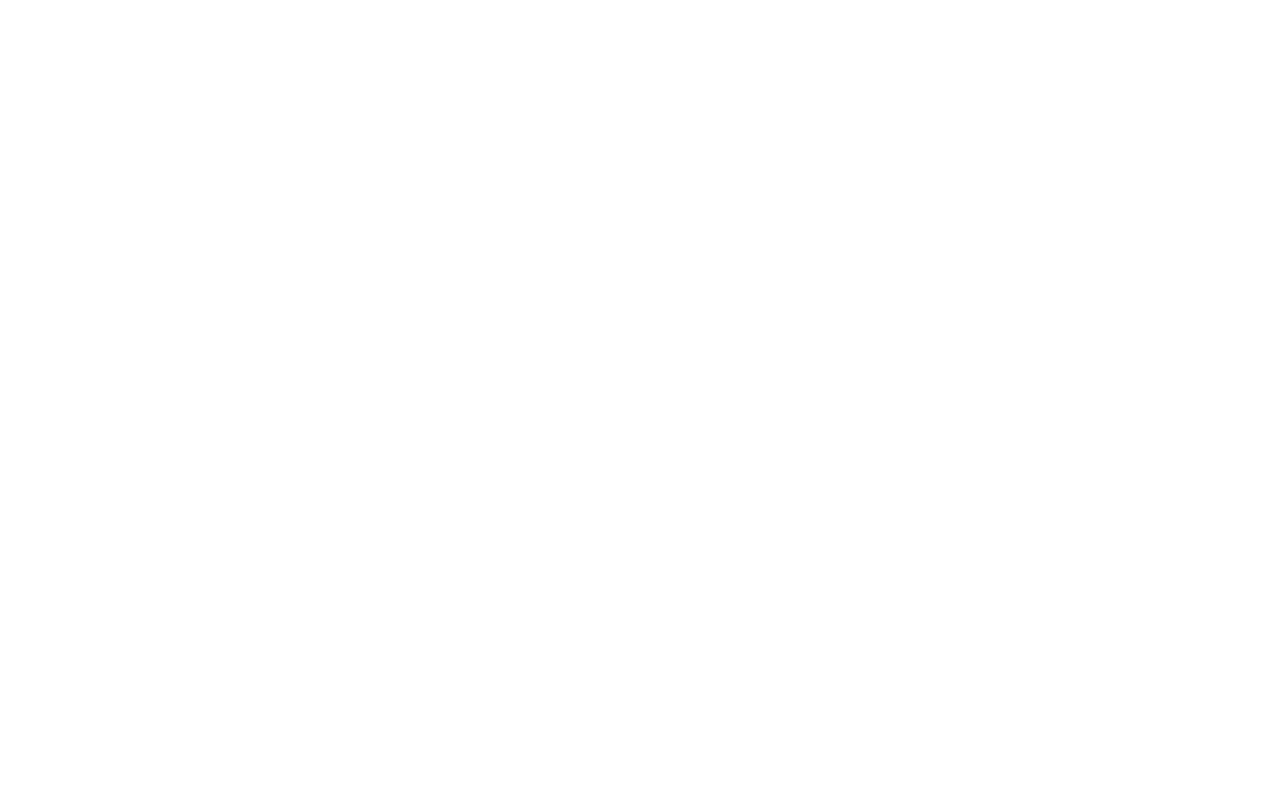
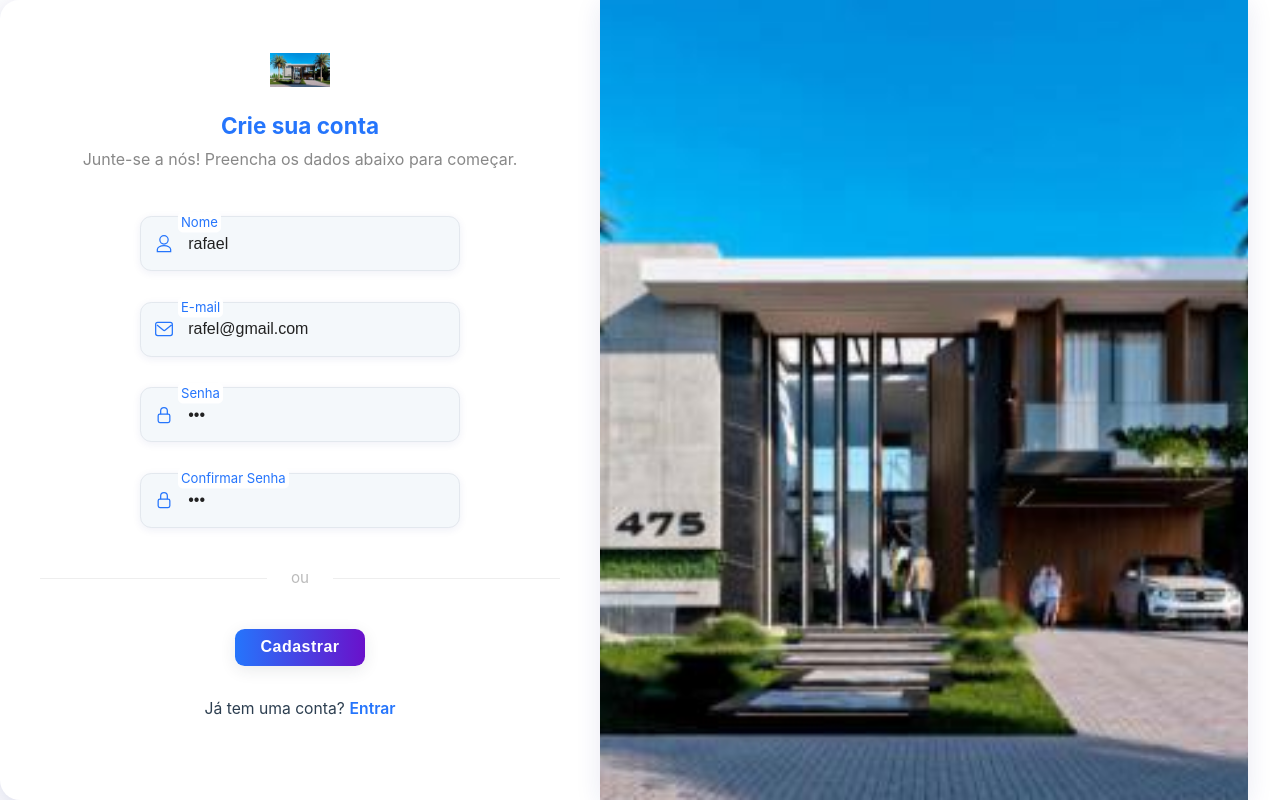
Before and after one commit to 917rafael/front-primeiro.lar-2, a Vue app: page /LoginCadastro in a window 1280 px wide. Before the commit this address had no page. Built offline with nearby package versions, Linux system fonts and the light colour scheme.

Commit message:
feat: "Logincadastro.vue animação entre os compoenetes login e cadastro" #13

```diff
--- a/src/views/CadastroUsuario.vue
+++ b/src/components/LoginECadastro/CadastroUsuario.vue
@@ -1,10 +1,12 @@
 <script setup>
-import { ref } from 'vue'
+import { ref, defineEmits } from 'vue'
 
-const nome = ref('')
-const email = ref('')
-const senha = ref('')
-const confirmarSenha = ref('')
+const emit = defineEmits(['cadastro-sucesso'])
+
+const nome = ref('rafael')
+const email = ref('rafel@gmail.com')
+const senha = ref('123')
+const confirmarSenha = ref('123')
 const erro = ref('')
 const sucesso = ref('')
 
@@ -25,11 +27,14 @@
   email.value = ''
   senha.value = ''
   confirmarSenha.value = ''
+  setTimeout(() => {
+    emit('cadastro-sucesso')
+  }, 350) // Reduzido para animação iniciar mais rápido
 }
 </script>
 
 <template>
-  <div class="cadastro-container right-align">
+
     <form class="cadastro-form" @submit.prevent="cadastrar">
       <div class="cadastro-header">
         <img src="/src/assets/img/image.png" alt="Logo" class="cadastro-logo" />
@@ -73,23 +78,11 @@
         <a href="/login">Entrar</a>
       </div>
     </form>
-  </div>
+
 </template>
 
 <style scoped>
-.cadastro-container {
-  min-height: 100vh;
-  max-height: 100vh;
-  height: 100vh;
-  display: flex;
-  align-items: center;
-  width: 100%;
-  background: linear-gradient(120deg, #6a11cb 0%, #2575fc 100%);
-}
 
-.right-align {
-  justify-content: flex-end;
-}
 
 .cadastro-form {
  border-top-left-radius: 1.2rem;
@@ -98,7 +91,7 @@
   padding: 2.5rem 2rem;
   box-shadow: 0 8px 32px 0 rgba(31, 38, 135, 0.2);
   width: 150%;
-  max-width: 700px;
+  max-width: 600px;
   min-height: 100vh;
   max-height: 100vh;
   height: 100vh;
@@ -294,13 +287,5 @@
   border: 1px solid #1b8a3d;
 }
 
-@media (max-width: 500px) {
-  .cadastro-container {
-    justify-content: center;
-  }
-  .cadastro-form {
-    padding: 1.2rem 0.5rem;
-    max-width: 95vw;
-  }
-}
+
 </style>
--- a/src/views/LoginDoCliente.vue
+++ b/src/components/LoginECadastro/LoginDoCliente.vue
@@ -25,7 +25,7 @@
 </script>
 
 <template>
-  <div class="login-container right-align">
+
     <form class="login-form" @submit.prevent="login">
       <div class="login-header">
         <img src="/src/assets/img/image.png" alt="Logo" class="login-logo" />
@@ -65,23 +65,12 @@
         <a href="/cadastro">Cadastre-se</a>
       </div>
     </form>
-  </div>
+
 </template>
 
 <style scoped>
 
-.login-container {
-  min-height: 100vh;
-  max-height: 100vh;
-  height: 100vh;
-  display: flex;
-  align-items: center;
-  width: 100%;
-}
 
-.right-align {
-  justify-content: flex-end;
-}
 
 .login-form {
   border-top-left-radius: 1.2rem;
@@ -91,7 +80,7 @@
   display: flex;
   flex-direction: column;
   gap: 1.2rem;
-  max-width: 700px;
+  max-width: 600px;
   min-height: 100vh;
   max-height: 100vh;
   height: 100vh;
@@ -352,13 +341,5 @@
   color: #ff9966;
 }
 
-@media (max-width: 500px) {
-  .login-container {
-    justify-content: center;
-  }
-  .login-form {
-    padding: 1.2rem 0.5rem;
-    max-width: 95vw;
-  }
-}
+
 </style>
--- a/src/router/index.js
+++ b/src/router/index.js
@@ -8,17 +8,23 @@
       path: '/',
       name: 'Home',
       component: () => import('../views/Home.vue'),
-    },
+    // },
+    //  {
+    //   path: '/login',
+    //   name: 'login',
+    //   component: () => import('../components/LoginECadastro/LoginDoCliente.vue'),
+    //  },
+    //   {
+    //   path: '/cadastro',
+    //   name: 'Cadastro',
+    //   component: () => import('../components/LoginECadastro/CadastroUsuario.vue'),
+     },
+
      {
-      path: '/login',
-      name: 'login',
-      component: () => import('../views/LoginDoCliente.vue'),
+      path: '/LoginCadastro',
+      name: 'Home',
+      component: () => import('../views/LoginCadastro.vue'),
      },
-      {
-      path: '/cadastro',
-      name: 'Cadastro',
-      component: () => import('../views/CadastroUsuario.vue'),
-    },
   ],
 })
 
--- /dev/null
+++ b/src/views/LoginCadastro.vue
@@ -0,0 +1,226 @@
+<script setup>
+import { ref } from 'vue'
+import LoginDoCliente from '../components/LoginECadastro/LoginDoCliente.vue'
+import CadastroUsuario from '../components/LoginECadastro/CadastroUsuario.vue'
+
+const cadastroAtivo = ref(true)
+const animando = ref(false)
+
+function handleCadastroSucesso() {
+  animando.value = true
+  setTimeout(() => {
+    cadastroAtivo.value = false
+    animando.value = false
+  }, 700)
+}
+</script>
+<template>
+    <div class="login-cadastro-page">
+
+        <transition name="slide-cadastro">
+
+            <div v-if="cadastroAtivo" class="cadastro-side">
+          <CadastroUsuario @cadastro-sucesso="handleCadastroSucesso" />
+          <div class="img-area">
+              <img src="/src/assets/img/image.png" alt="Imagem ilustrativa" class="img" />
+          </div>
+        </div>
+
+    </transition>
+
+
+      <transition name="slide-login">
+        <div v-if="!cadastroAtivo" class="login-side">
+
+            <div class="img-area-2">
+                <img src="/src/assets/img/image.png" alt="Imagem ilustrativa" class="img" />
+            </div>
+
+            <LoginDoCliente />
+        </div>
+      </transition>
+    </div>
+</template>
+
+<style scoped>
+.img-area{
+    display: flex;
+    align-items: stretch;
+    justify-content: center;
+    height: 100%;
+    width: 100%;
+    padding: 0 2rem 0 0;
+    flex: 1 1 0%;
+}
+
+.img {
+  max-width: 100%;
+  max-height: 100%;
+  box-shadow: 0 4px 24px 0 rgba(31,38,135,0.10);
+  object-fit: cover;
+}
+
+.login-cadastro-page {
+  position: relative;
+  display: flex;
+  min-height: 100vh;
+  width: 100vw;
+  overflow: hidden;
+}
+
+.cadastro-side,
+.login-side {
+  position: absolute;
+  top: 0;
+  bottom: 0;
+  width: 50vw;
+  min-width: 320px;
+  height: 100vh;
+  display: flex;
+  align-items: center;
+}
+
+.cadastro-side {
+  left: 0;
+  justify-content: center;
+  align-items: center;
+  background: none;
+  z-index: 2;
+  flex-direction: row;
+  width: 100vw;
+  height: 100vh;
+  position: absolute;
+  top: 0;
+  bottom: 0;
+  right: 0;
+  box-shadow: none;
+  overflow: hidden;
+}
+
+.login-side {
+  right: 0;
+  justify-content: flex-end;
+  background: #fff;
+  z-index: 1;
+}
+
+.fade-in {
+  animation: fadeIn 0.7s forwards;
+}
+
+.fade-out {
+  animation: fadeOut 0.7s forwards;
+}
+
+@keyframes fadeIn {
+  from { opacity: 0; }
+  to { opacity: 1; }
+}
+
+@keyframes fadeOut {
+  from { opacity: 1; }
+  to { opacity: 0; }
+}
+
+@media (max-width: 900px) {
+  .login-cadastro-page {
+    flex-direction: column;
+  }
+  .cadastro-side, .login-side {
+    justify-content: center;
+    min-height: 50vh;
+  }
+}
+
+.cadastro-imagem-area {
+  display: flex;
+  align-items: flex-end;
+  justify-content: flex-end;
+  height: 100vh;
+  width: 100vw;
+  padding: 0;
+  flex: 1 1 0%;
+  position: absolute;
+  top: 0;
+  left: 0;
+  z-index: 0;
+  pointer-events: none;
+}
+
+.cadastro-imagem-area img {
+  width: 60vw;
+  height: 100vh;
+  object-fit: cover;
+  border-radius: 0 1.2rem 1.2rem 0;
+  box-shadow: 0 4px 24px 0 rgba(31,38,135,0.10);
+  filter: brightness(0.7) blur(0.5px);
+  transition: width 0.4s, filter 0.4s;
+}
+
+.cadastro-side > *:not(.cadastro-imagem-area) {
+  position: relative;
+  z-index: 2;
+}
+
+@media (max-width: 900px) {
+  .cadastro-imagem-area img {
+    width: 100vw;
+    border-radius: 0;
+  }
+}
+
+/* Nova animação para a transição de slide */
+.slide-cadastro-enter-active,
+.slide-cadastro-leave-active {
+  transition: transform 0.7s cubic-bezier(.77,0,.18,1), opacity 0.7s, filter 0.7s;
+  will-change: transform, opacity, filter;
+}
+.slide-cadastro-enter-from {
+  transform: translateX(-100%) scale(0.98) skewY(-2deg);
+  opacity: 0;
+  filter: blur(8px) brightness(1.2);
+}
+.slide-cadastro-enter-to {
+  transform: translateX(0) scale(1) skewY(0);
+  opacity: 1;
+  filter: blur(0) brightness(1);
+}
+.slide-cadastro-leave-from {
+  transform: translateX(0) scale(1) skewY(0);
+  opacity: 1;
+  filter: blur(0) brightness(1);
+}
+.slide-cadastro-leave-to {
+  transform: translateX(100%) scale(0.96) skewY(3deg);
+  opacity: 0;
+  filter: blur(12px) brightness(1.2);
+}
+
+/* Animação para a transição de login */
+.slide-login-enter-active,
+.slide-login-leave-active {
+  transition: transform 0.7s cubic-bezier(.77,0,.18,1), opacity 0.7s, filter 0.7s;
+  will-change: transform, opacity, filter;
+}
+.slide-login-enter-from {
+  transform: translateX(-100%) scale(0.96) skewY(-3deg);
+  opacity: 0;
+  filter: blur(12px) brightness(1.2);
+}
+.slide-login-enter-to {
+  transform: translateX(0) scale(1) skewY(0);
+  opacity: 1;
+  filter: blur(0) brightness(1);
+}
+.slide-login-leave-from {
+  transform: translateX(0) scale(1) skewY(0);
+  opacity: 1;
+  filter: blur(0) brightness(1);
+}
+.slide-login-leave-to {
+  transform: translateX(-100%) scale(0.98) skewY(-2deg);
+  opacity: 0;
+  filter: blur(8px) brightness(1.2);
+}
+
+</style>
```
